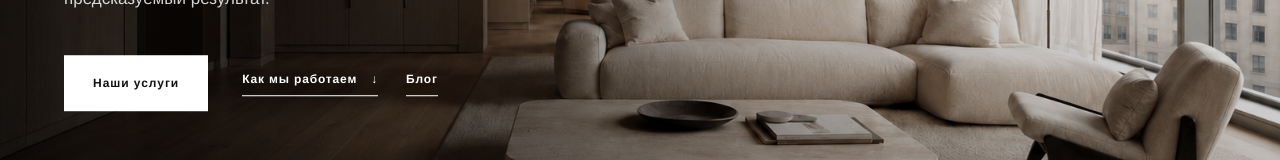
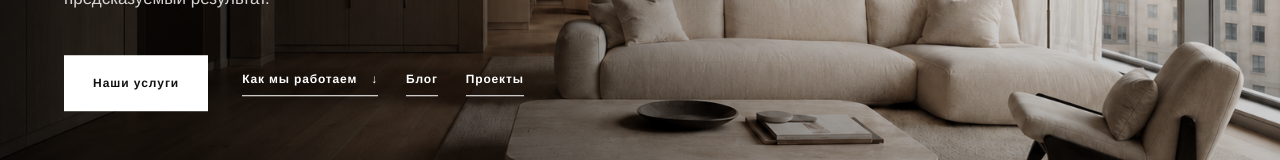
Before and after one commit to artemy-os/formula-remonta, a Next.js app: page / in a window 1280 px wide. Shown: the part 493-653 px from the top of the page. Built offline with nearby package versions, Linux system fonts and the light colour scheme.

Commit message:
Add projects shortcut to homepage hero

```diff
--- a/app/page.tsx
+++ b/app/page.tsx
@@ -181,6 +181,7 @@ export default function Home() {
             <div style={{ display: "flex", flexWrap: "wrap", alignItems: "center", gap: "12px 28px" }}>
               <a className="text-link light-link" href="#process">Как мы работаем <span>↓</span></a>
               <a className="text-link light-link" href={assetPath("/news/")}>Блог</a>
+              <a className="text-link light-link" href="#projects">Проекты</a>
             </div>
           </div>
         </div>
```
